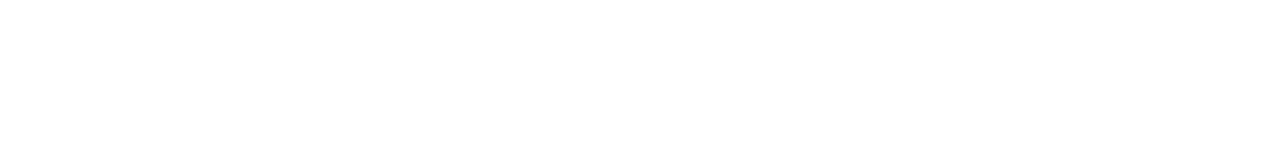
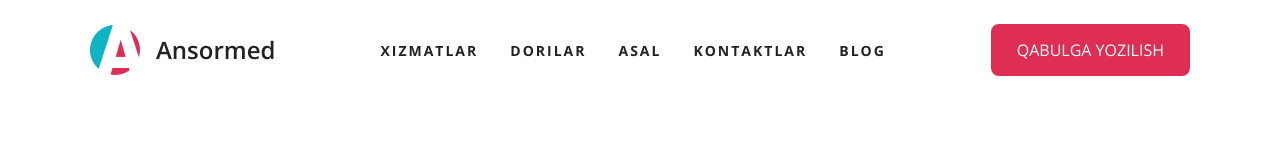
Before and after one commit to abdulazizmamadov/ansormed, a plain HTML site: page index.html in a window 1280 px wide. Drawn offline with nearby package versions, Linux system fonts and the light colour scheme.

Commit message:
Add site header

```diff
--- a/css/style.css
+++ b/css/style.css
@@ -10,8 +10,13 @@ body {
   font-size: 16px;
   line-height: 1.5;
   color: #444;
+  background-color: #fff;
 }
 
+*:focus {
+  outline: 2px dotted #DE2E54;
+  outline-offset: 2px;
+}
 
 /* Container */
 .container {
@@ -22,3 +27,98 @@ body {
   margin-left: auto;
   margin-right: auto;
 }
+
+
+/* SITE HEADER */
+.site-header {
+  padding-top: 24px;
+  padding-bottom: 24px;
+}
+
+.site-header-container {
+  display: flex;
+  justify-content: space-between;
+  align-items: center;
+}
+
+
+/* SITE LOGO */
+.site-logo {
+  display: flex;
+  align-items: center;
+  text-decoration: none;
+  color: #222;
+}
+
+.site-logo:hover {
+  color: #DE2E54;
+}
+
+.site-logo:active {
+  opacity: 0.6;
+}
+
+.site-logo-img {
+  margin-right: 16px;
+}
+
+.site-logo-text {
+  font-size: 24px;
+  font-weight: 600;
+}
+
+
+/* SITENAV */
+.sitenav-list {
+  display: flex;
+  align-items: center;
+  padding: 0;
+  margin: 0;
+  list-style: none;
+}
+
+.sitenav-item:not(:last-child) {
+  margin-right: 32px;
+}
+
+.sitenav-link {
+  display: block;
+  text-decoration: none;
+  text-transform: uppercase;
+  font-size: 14px;
+  font-weight: 700;
+  letter-spacing: 2px;
+  color: #222;
+}
+
+.sitenav-link:hover {
+  color: #DE2E54;
+}
+
+.sitenav-link:active {
+  opacity: 0.6;
+}
+
+
+/* MAIN LINK */
+
+.main-link {
+  padding: 12px 24px;
+  background-color: #DE2E54;
+  text-transform: uppercase;
+  text-decoration: none;
+  border-radius: 8px;
+  border: 2px solid #DE2E54;
+  color: #fff;
+}
+
+.main-link:hover {
+  background-color: #fff;
+  color: #222;
+}
+
+.main-link:active {
+  background-color: #DE2E54;
+  color: #fff;
+  opacity: 0.6;
+}
--- a/index.html
+++ b/index.html
@@ -12,14 +12,35 @@
   <link rel="preconnect" href="https://fonts.gstatic.com" crossorigin>
   <link href="https://fonts.googleapis.com/css2?family=Open+Sans:wght@400;600;700&display=swap" rel="stylesheet">
 
-  <!-- Style -->
+  <!-- Styles -->
   <link rel="stylesheet" href="css/normalize.css">
   <link rel="stylesheet" href="css/style.css">
 </head>
 
 <body>
-  <div class="container">
+  <!-- SITE HEADER-->
+  <div class="site-header">
+    <div class="site-header-container container">
+      <!-- SITE LOGO -->
+      <a class="site-logo" href="#">
+        <img class="site-logo-img" src="img/logo-icon.jpg" alt="Ansormed logo" width="50" height="50">
+        <span class="site-logo-text">Ansormed</span>
+      </a>
 
+      <!-- SITE NAV -->
+      <nav class="sitenav">
+        <ul class="sitenav-list">
+          <li class="sitenav-item"><a class="sitenav-link" href="#">xizmatlar</a></li>
+          <li class="sitenav-item"><a class="sitenav-link" href="#">dorilar</a></li>
+          <li class="sitenav-item"><a class="sitenav-link" href="#">asal</a></li>
+          <li class="sitenav-item"><a class="sitenav-link" href="#">kontaktlar</a></li>
+          <li class="sitenav-item"><a class="sitenav-link" href="#">blog</a></li>
+        </ul>
+      </nav>
+
+      <!-- MAIN LINK -->
+      <a class="main-link" href="#">qabulga yozilish</a>
+    </div>
   </div>
 </body>
 
```
Also changed, not shown: img/logo-icon.jpg (added), 2 other files.
